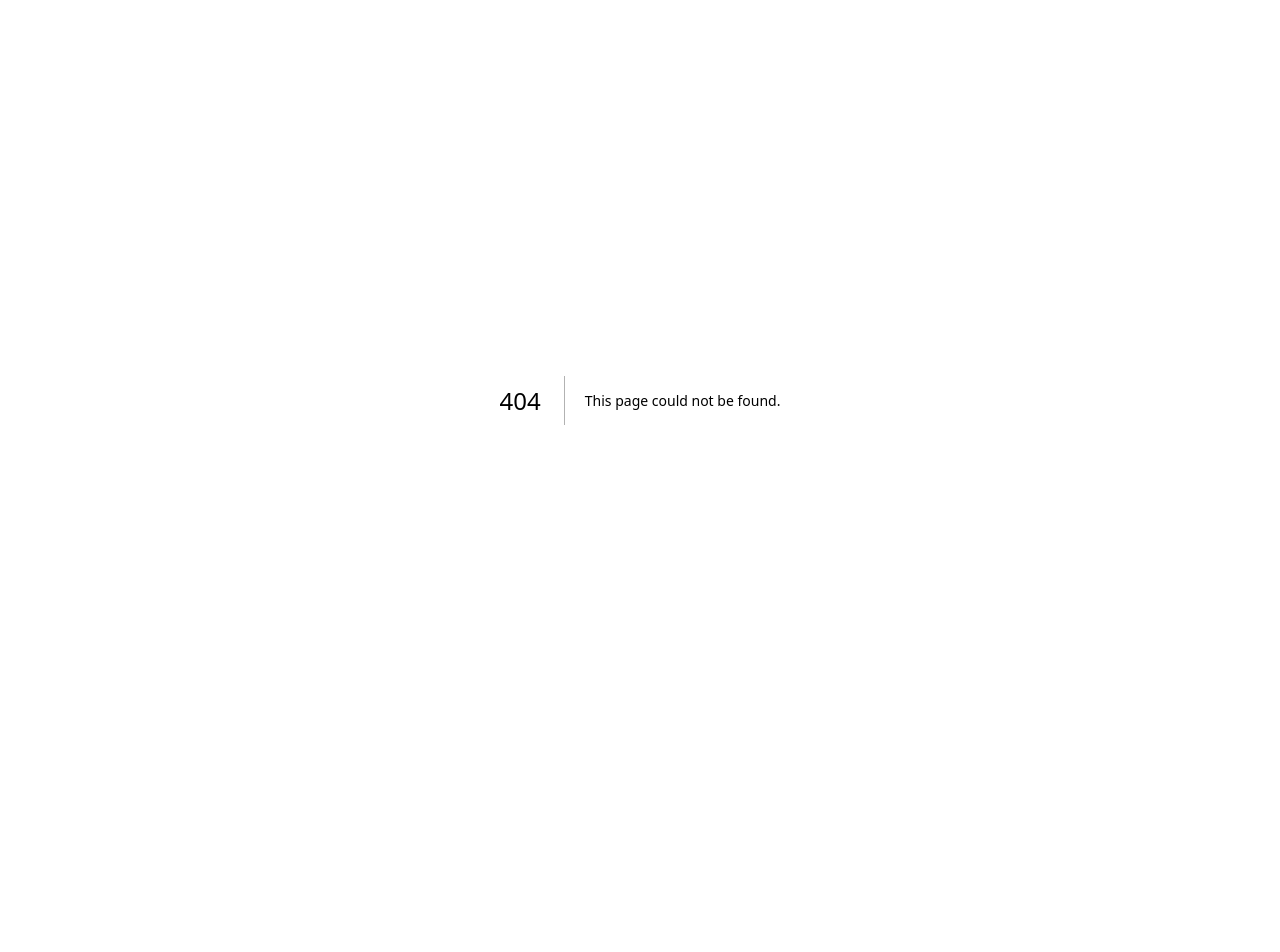
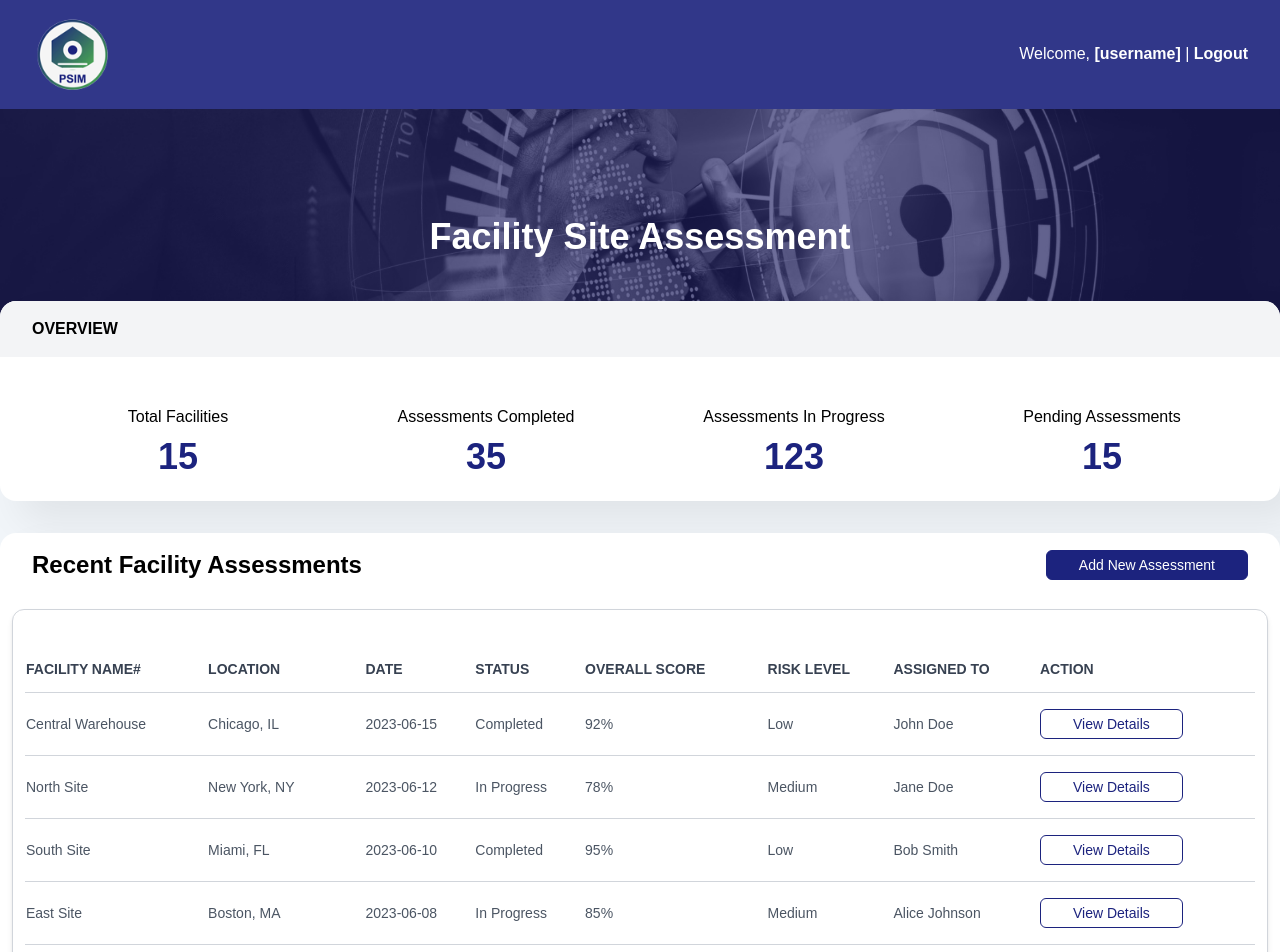
Before and after one commit to mutikeo/spim, a Next.js app: page /site-assessment in a window 1280 px wide. Before the commit this address had no page. Shown: the top 952 px of the page. Before the commit the page ends 800 px from the top, so only its background shows below. Built offline with nearby package versions, Linux system fonts and the light colour scheme.

Commit message:
Add table, site-assessment

```diff
--- a/package.json
+++ b/package.json
@@ -10,6 +10,7 @@
   },
   "dependencies": {
     "@heroicons/react": "^2.1.5",
+    "@material-tailwind/react": "^2.1.10",
     "next": "14.2.13",
     "react": "^18",
     "react-dom": "^18"
--- /dev/null
+++ b/src/app/_components/Banner.tsx
@@ -0,0 +1,7 @@
+export default function TopBanner({children}: {children: React.ReactNode}) {
+  return (
+    <div className="h-8 bg-[rgba(255,0,0,1)] text-white flex items-center justify-center text-sm">
+      {children}
+    </div>
+  );
+}
--- a/src/app/_components/Button.tsx
+++ b/src/app/_components/Button.tsx
@@ -10,6 +10,12 @@ export default function Button({type = 'outline', content, ...props}:ButtonProps
               px-8 py-1 rounded-md text-sm text-[#1c237e]
               hover:bg-[#1c237e] hover:text-white`;
   }
+
+  if (type === 'filled') {
+    className = `text-white bg-[#1c237e] border border-[#1c237e]
+              px-8 py-1 rounded-md text-sm text-[#1c237e]
+              hover:bg-white hover:text-[#1c237e]`;
+  }
   return (
     <button
       type="button"
--- /dev/null
+++ b/src/app/_components/Header.tsx
@@ -0,0 +1,31 @@
+import Image from "next/image";
+import logo from '@/public/images/u5.png';
+
+interface HeaderProps {
+  title?: string;
+}
+export default function Header({title = 'Dashboard'}:HeaderProps) {
+  return (
+    <>
+      <div className="w-full bg-[rgba(28,35,126,0.9)]">
+        <div className="container mx-auto flex items-center h-full justify-between py-4">
+          <div className="pl-8">
+            <Image src={logo} alt="PSIM.ai Logo" width={80} height={80} className="m-auto" />
+          </div>
+          <div className="flex items-center pr-8 text-white">
+            Welcome,&nbsp;<b>[username]</b>
+            &nbsp;|&nbsp;
+            <a className="font-bold" href="#">Logout</a>
+          </div>
+        </div>
+      </div>
+      <div
+        className="
+          h-64 bg-cover bg-center bg-no-repeat
+          bg-[rgba(4,4,82,0.9)] bg-[url('/images/bg.png')]
+          flex items-center justify-center">
+        <h1 className="text-4xl text-white text-center font-bold">{title}</h1>
+      </div>
+    </>
+  );
+}
--- /dev/null
+++ b/src/app/_components/Table/index.tsx
@@ -0,0 +1,53 @@
+'use client'
+
+import { Card, Typography } from "@material-tailwind/react";
+
+interface TableProps {
+  head: string[];
+  rows: ({ facilityName: string })[];
+}
+export default function Table({head, rows}:TableProps) {
+  return (
+    <section className="w-full bg-white p-3">
+      <Card className="h-full w-full border border-gray-300 p-3" placeholder={undefined} onPointerEnterCapture={undefined} onPointerLeaveCapture={undefined}>
+        <table className="w-full min-w-max table-auto text-left">
+          <thead>
+            <tr>
+              {head.map((head) => (
+                <th key={head} className="border-b border-gray-300 pb-4 pt-10">
+                  <Typography
+                    variant="small"
+                    color="blue-gray"
+                    className="font-bold leading-none" placeholder={undefined} onPointerEnterCapture={undefined} onPointerLeaveCapture={undefined}                  >
+                    {head}
+                  </Typography>
+                </th>
+              ))}
+            </tr>
+          </thead>
+          <tbody>
+            {rows.map((item) => {
+              const classes = "py-4 border-b border-gray-300";
+              return (
+                <tr key={item.facilityName} className="hover:bg-gray-50">
+                  { Object.entries(item).map(([key, value]) => (
+                    <td className={classes} key={key}>
+                      <Typography
+                        variant="small"
+                        className="font-normal text-gray-600"
+                        placeholder={undefined}
+                        onPointerEnterCapture={undefined}
+                        onPointerLeaveCapture={undefined}                      >
+                        {value}
+                      </Typography>
+                    </td>
+                  ))}
+                </tr>
+              );
+            })}
+          </tbody>
+        </table>
+      </Card>
+    </section>
+  );
+}
--- a/src/app/dashboard/page.tsx
+++ b/src/app/dashboard/page.tsx
@@ -1,6 +1,3 @@
-import Image from "next/image";
-import logo from '@/public/images/u5.png';
-
 import {
   DocumentMagnifyingGlassIcon,
   PresentationChartLineIcon,
@@ -9,32 +6,16 @@ import {
  } from '@heroicons/react/24/outline';
 
  import Button from "@/app/_components/Button";
+ import TopBanner from "@/app/_components/Banner";
+ import Header from "@/app/_components/Header";
 
 export default function Dashboard() {
   return (
     <div className="w-full bg-slate-100">
-      <div className="h-8 bg-[rgba(255,0,0,1)] text-white flex items-center justify-center text-sm">
+      <TopBanner>
         Optonal Alert Banner Here…Optonal Alert Banner Here…Optonal Alert Banner Here…Optonal Alert Banner Here
-      </div>
-      <div className="w-full bg-[rgba(28,35,126,0.9)]">
-        <div className="container mx-auto flex items-center h-full justify-between py-4">
-          <div className="pl-8">
-            <Image src={logo} alt="PSIM.ai Logo" width={80} height={80} className="m-auto" />
-          </div>
-          <div className="flex items-center pr-8 text-white">
-            Welcome,&nbsp;<b>[username]</b>
-            &nbsp;|&nbsp;
-            <a className="font-bold" href="#">Logout</a>
-          </div>
-        </div>
-      </div>
-      <div
-        className="
-          h-64 bg-cover bg-center bg-no-repeat
-          bg-[rgba(4,4,82,0.9)] bg-[url('/images/bg.png')]
-          flex items-center justify-center">
-        <h1 className="text-4xl text-white text-center font-bold">Dashboard</h1>
-      </div>
+      </TopBanner>
+      <Header title='Dashboard' />
       <div className="
         container mx-auto bg-white rounded-2xl overflow-hidden
         shadow-[20px_20px_40px_rgba(0,0,0,0.07)] mt-[-64px]
--- /dev/null
+++ b/src/app/site-assessment/page.tsx
@@ -0,0 +1,114 @@
+ import Button from "@/app/_components/Button";
+ import Header from "@/app/_components/Header";
+ import Table from '@/app/_components/Table';
+
+// TODO: dummy data
+const TABLE_HEAD = [
+  "FACILITY NAME#",
+  "LOCATION",
+  "DATE",
+  "STATUS",
+  "OVERALL SCORE",
+  "RISK LEVEL",
+  "ASSIGNED TO",
+  "ACTION",
+];
+
+const TABLE_ROWS = [
+  {
+    facilityName: "Central Warehouse",
+    location: "Chicago, IL",
+    date: "2023-06-15",
+    status: "Completed",
+    overallScore: "92%",
+    riskLevel: "Low",
+    assignedTo: "John Doe",
+    action: <Button content="View Details" />,
+  },
+  {
+    facilityName: "North Site",
+    location: "New York, NY",
+    date: "2023-06-12",
+    status: "In Progress",
+    overallScore: "78%",
+    riskLevel: "Medium",
+    assignedTo: "Jane Doe",
+    action: <Button content="View Details" />,
+  },
+  {
+    facilityName: "South Site",
+    location: "Miami, FL",
+    date: "2023-06-10",
+    status: "Completed",
+    overallScore: "95%",
+    riskLevel: "Low",
+    assignedTo: "Bob Smith",
+    action: <Button content="View Details" />,
+  },
+  {
+    facilityName: "East Site",
+    location: "Boston, MA",
+    date: "2023-06-08",
+    status: "In Progress",
+    overallScore: "85%",
+    riskLevel: "Medium",
+    assignedTo: "Alice Johnson",
+    action: <Button content="View Details" />,
+  },
+  {
+    facilityName: "West Site",
+    location: "Los Angeles, CA",
+    date: "2023-06-05",
+    status: "Completed",
+    overallScore: "98%",
+    riskLevel: "Low",
+    assignedTo: "Mike Davis",
+    action: <Button content="View Details" />,
+  },
+];
+
+export default function SiteAssessment() {
+  return (
+    <div className="w-full bg-slate-100 text-black">
+      <Header title='Facility Site Assessment' />
+      <div className="
+        container mx-auto bg-white rounded-2xl overflow-hidden
+        shadow-[20px_20px_40px_rgba(0,0,0,0.07)] mt-[-64px]
+        flex flex-col justify-center">
+        <div className="flex justify-between px-8 py-4 bg-gray-100 items-center">
+          <span className="text-black font-bold">OVERVIEW</span>
+        </div>
+        <div className="grid grid-cols-4 gap-4 mt-8 px-8 py-4 text-black">
+          <div className="bp-4 text-center">
+            <p>Total Facilities</p>
+            <p className="text-4xl font-bold text-[#1c237e] py-2">15</p>
+          </div>
+          <div className="bp-4 text-center">
+            <p>Assessments Completed</p>
+            <p className="text-4xl font-bold text-[#1c237e] py-2">35</p>
+          </div>
+          <div className="bp-4 text-center">
+            <p>Assessments In Progress</p>
+            <p className="text-4xl font-bold text-[#1c237e] py-2">123</p>
+          </div>
+          <div className="bp-4 text-center">
+            <p>Pending Assessments</p>
+            <p className="text-4xl font-bold text-[#1c237e] py-2">15</p>
+          </div>
+        </div>
+      </div>
+      <div className="container mx-auto bg-white rounded-2xl overflow-hidden shadow-[20px_20px_40px_rgba(0,0,0,0.07)] mt-8">
+        <div className="flex justify-between px-8 py-4 items-center">
+          <h2 className="text-black font-bold text-2xl">Recent Facility Assessments</h2>
+          <Button type="filled" content="Add New Assessment" />
+        </div>
+        <div className="overflow-x-auto">
+          <Table head={TABLE_HEAD} rows={TABLE_ROWS} />
+        </div>
+        <div className="px-8 py-4">
+          Showing 3 of 15 results
+        </div>
+      </div>
+    </div>
+  );
+}
```
Also changed, not shown: 1 other file (tests, documents, lock files or other folders).
